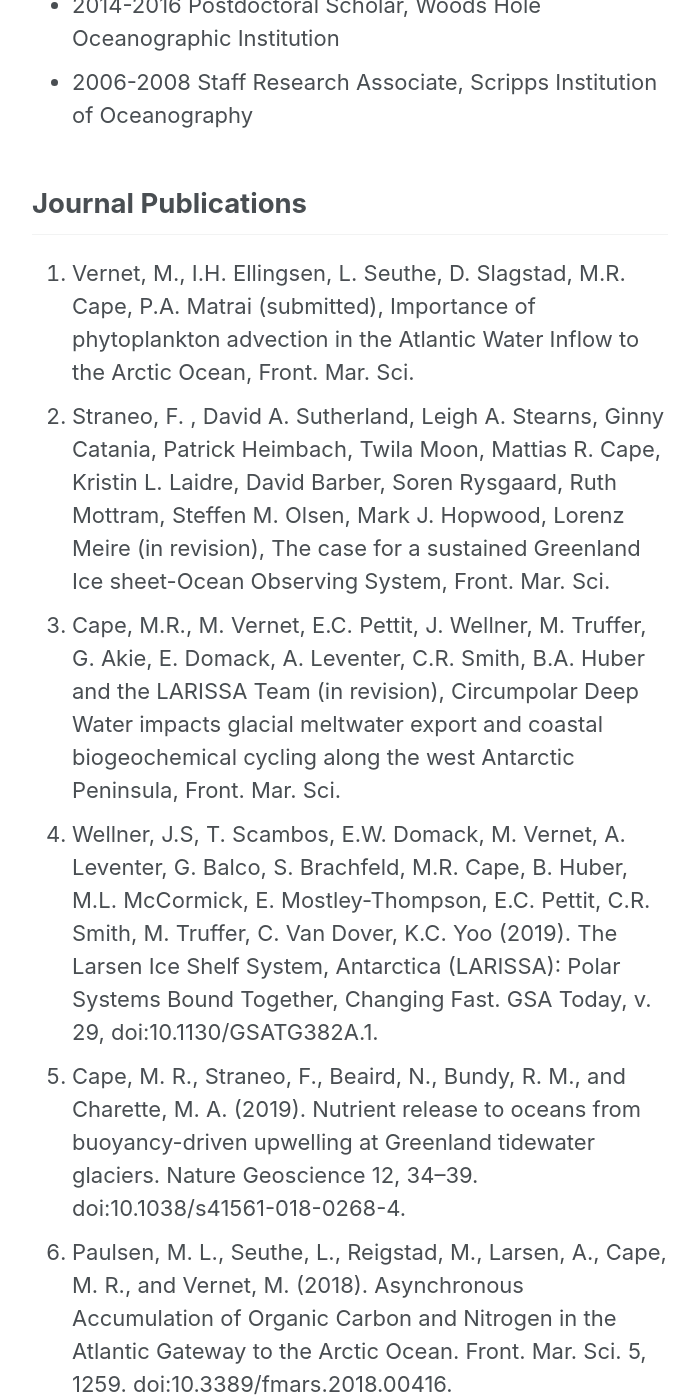
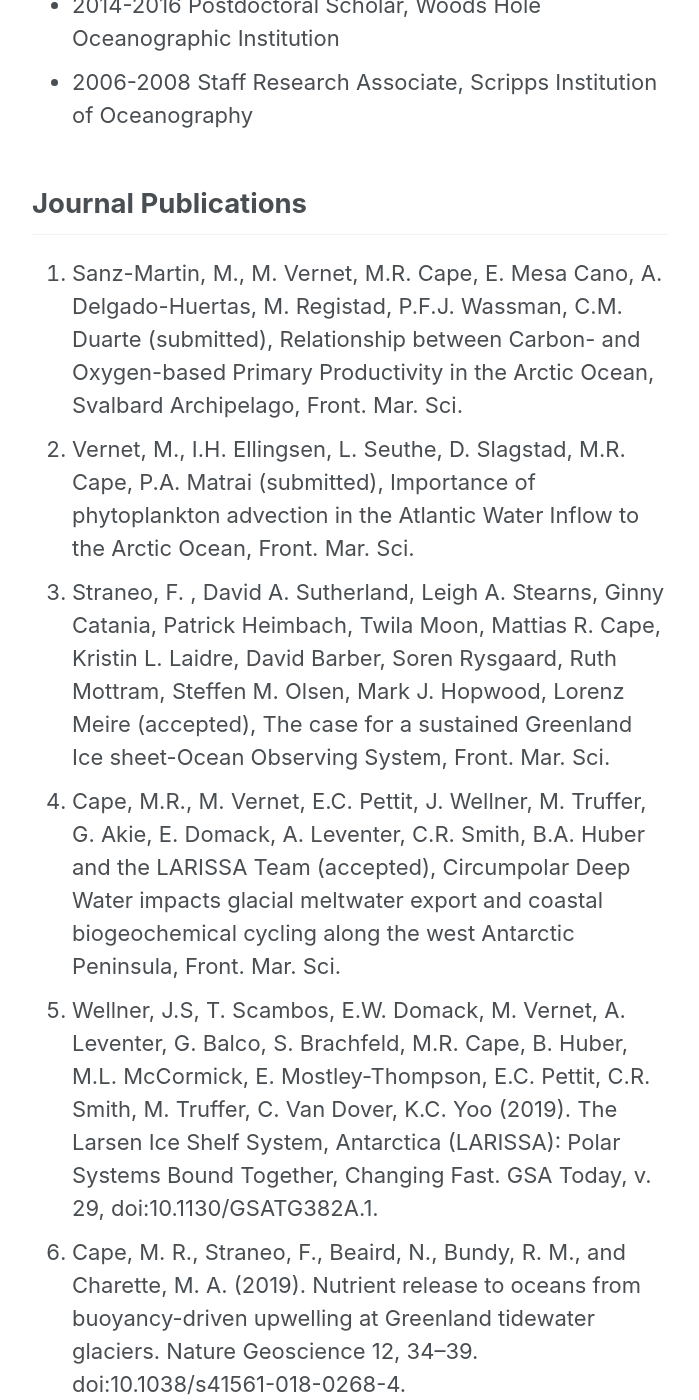
Before and after one commit to armbrustlab/armbrustlab.github.io, a Jekyll site: the page built from collections/_people/cape.md, in a window 1280 px wide and 1400 px high, scrolled down 2028 px. Shown: the whole window, without its empty margins (290-989 px from the left). Built offline with Jekyll 4.4.1, drawn with Linux system fonts in a browser that asks for light colours; nearby versions of some CDN libraries.

Commit message:
update refs

```diff
--- a/collections/_people/cape.md
+++ b/collections/_people/cape.md
@@ -22,9 +22,10 @@
 * 2006-2008	      Staff Research Associate, Scripps Institution of Oceanography
 
 ## Journal Publications
+1. Sanz-Martin, M., M. Vernet, M.R. Cape, E. Mesa Cano, A. Delgado-Huertas, M. Registad, P.F.J. Wassman, C.M. Duarte (submitted), Relationship between Carbon- and Oxygen-based Primary Productivity in the Arctic Ocean, Svalbard Archipelago, Front. Mar. Sci.
 1. Vernet, M., I.H. Ellingsen, L. Seuthe, D. Slagstad, M.R. Cape, P.A. Matrai (submitted), Importance of phytoplankton advection in the Atlantic Water Inflow to the Arctic Ocean, Front. Mar. Sci.
-1. Straneo, F. , David A. Sutherland, Leigh A. Stearns, Ginny Catania, Patrick Heimbach, Twila Moon, Mattias R. Cape, Kristin L. Laidre, David Barber, Soren Rysgaard, Ruth Mottram, Steffen M. Olsen, Mark J. Hopwood, Lorenz Meire (in revision), The case for a sustained Greenland Ice sheet-Ocean Observing System, Front. Mar. Sci.
-1. Cape, M.R., M. Vernet, E.C. Pettit, J. Wellner, M. Truffer, G. Akie, E. Domack, A. Leventer, C.R. Smith, B.A. Huber and the LARISSA Team (in revision), Circumpolar Deep Water impacts glacial meltwater export and coastal biogeochemical cycling along the west Antarctic Peninsula, Front. Mar. Sci.
+1. Straneo, F. , David A. Sutherland, Leigh A. Stearns, Ginny Catania, Patrick Heimbach, Twila Moon, Mattias R. Cape, Kristin L. Laidre, David Barber, Soren Rysgaard, Ruth Mottram, Steffen M. Olsen, Mark J. Hopwood, Lorenz Meire (accepted), The case for a sustained Greenland Ice sheet-Ocean Observing System, Front. Mar. Sci.
+1. Cape, M.R., M. Vernet, E.C. Pettit, J. Wellner, M. Truffer, G. Akie, E. Domack, A. Leventer, C.R. Smith, B.A. Huber and the LARISSA Team (accepted), Circumpolar Deep Water impacts glacial meltwater export and coastal biogeochemical cycling along the west Antarctic Peninsula, Front. Mar. Sci.
 1. Wellner, J.S, T. Scambos, E.W. Domack, M. Vernet, A. Leventer, G. Balco, S. Brachfeld, M.R. Cape, B. Huber, M.L. McCormick, E. Mostley-Thompson, E.C. Pettit, C.R. Smith, M. Truffer, C. Van Dover, K.C. Yoo (2019). The Larsen Ice Shelf System, Antarctica (LARISSA): Polar Systems Bound Together, Changing Fast. GSA Today, v. 29, doi:10.1130/GSATG382A.1.
 1. Cape, M. R., Straneo, F., Beaird, N., Bundy, R. M., and Charette, M. A. (2019). Nutrient release to oceans from buoyancy-driven upwelling at Greenland tidewater glaciers. Nature Geoscience 12, 34–39. doi:10.1038/s41561-018-0268-4.
 1. Paulsen, M. L., Seuthe, L., Reigstad, M., Larsen, A., Cape, M. R., and Vernet, M. (2018). Asynchronous Accumulation of Organic Carbon and Nitrogen in the Atlantic Gateway to the Arctic Ocean. Front. Mar. Sci. 5, 1259. doi:10.3389/fmars.2018.00416.
```
